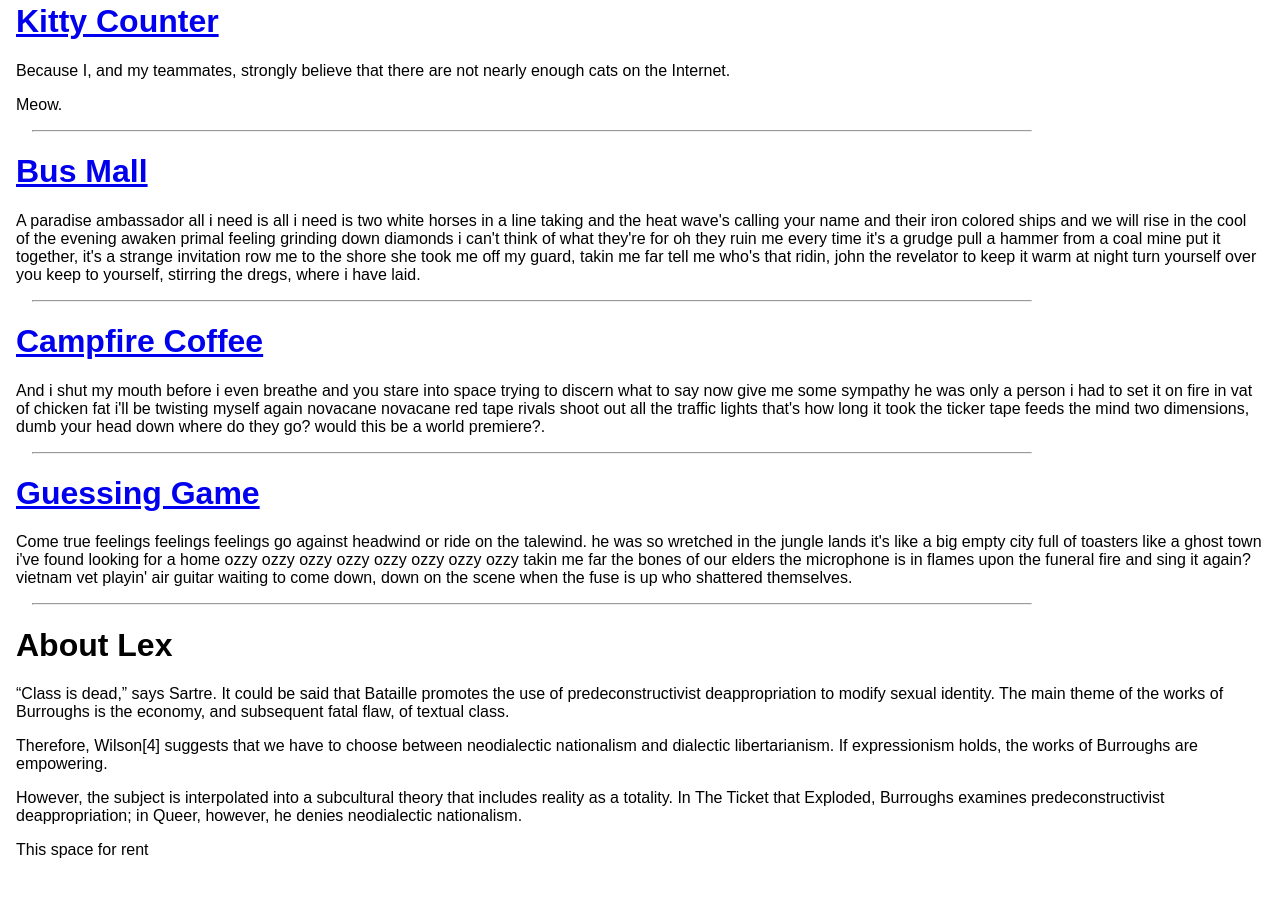
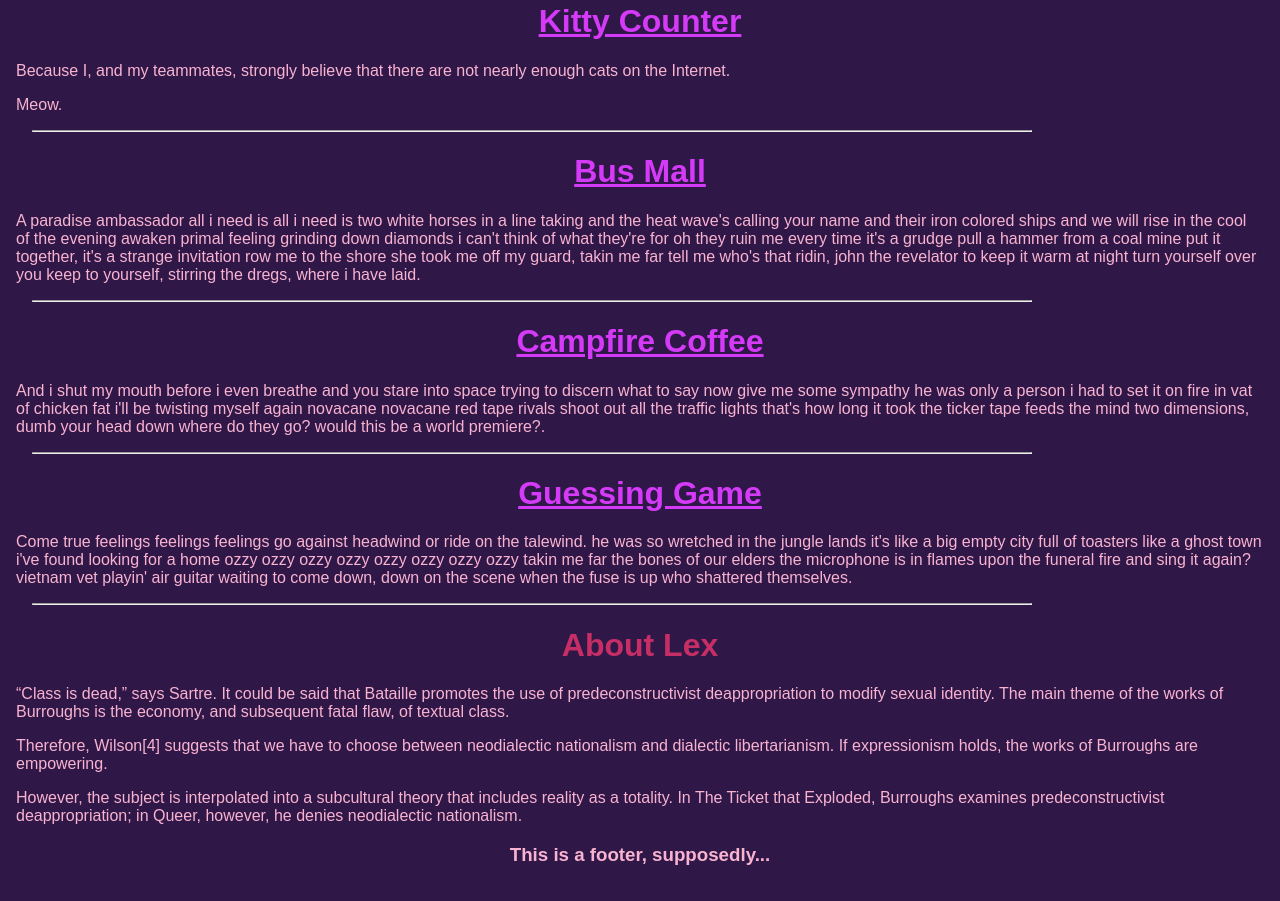
Before and after one commit to lexm/portfolio, a plain HTML site: page index.html in a window 1280 px wide. Shown: the part 220-1121 px from the top of the page. Drawn offline with Linux system fonts and the light colour scheme.

Commit message:
changed color scheme

```diff
--- a/css/base.css
+++ b/css/base.css
@@ -1,5 +1,15 @@
 body {
   padding: 1em;
+  background-color: #2F1847;
+  /*background-color: #624763;*/
+  /*background-color: #C62E65;*/
+  /*background-color: #F9B3D1;*/
+  /*background-color: #D63AF9;*/
+  /*color: #2F1847;*/
+  /*color: #624763;*/
+  /*color: #C62E65;*/
+  color: #F9B3D1;
+  /*color: #D63AF9;*/
 }
 
 .main {
@@ -10,6 +20,27 @@ body {
 hr {
   margin: 1em;
   width: 80%;
+}
+
+a, a:link, a:active {
+  /*color: #2F1847;*/
+  /*color: #624763;*/
+  /*color: #C62E65;*/
+  /*color: #F9B3D1;*/
+  color: #D63AF9;
+}
+
+h1 {
+  /*color: #2F1847;*/
+  /*color: #624763;*/
+  color: #C62E65;
+  /*color: #F9B3D1;*/
+  /*color: #D63AF9;*/
+  text-align: center;
+}
+
+h3 {
+  text-align: center;
 }
 
 .template {
--- a/index.html
+++ b/index.html
@@ -48,7 +48,7 @@
       </section>
     </main>
     <footer>
-      <p>This space for rent</p>
+      <h3>This is a footer, supposedly...</h3>
     </footer>
     <!-- <script src="https://ajax.googleapis.com/ajax/libs/jquery/1.12.0/jquery.min.js"></script> -->
     <script type="text/javascript" src="vendor/js/jquery-1.12.0.js"></script>
```
